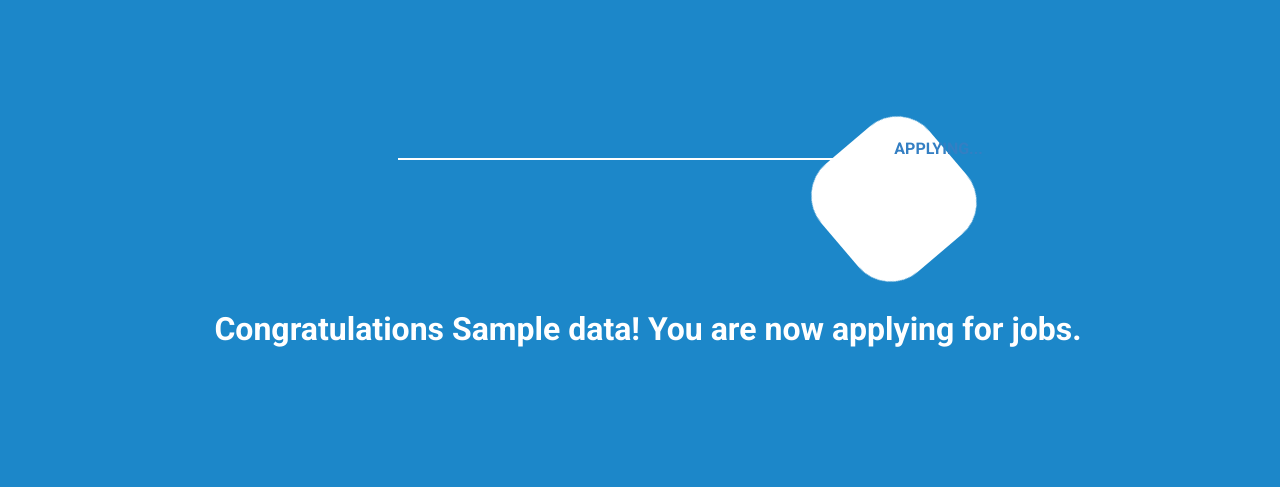
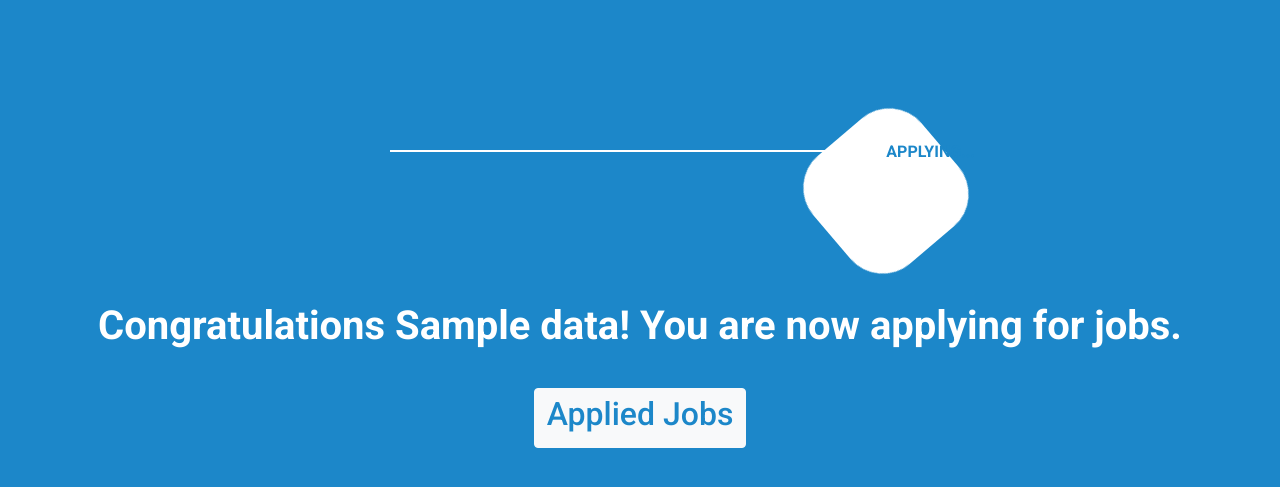
Before and after one commit to hrishibatta/apply.io, a Flask app: template templates/Loading/loading.html in a window 1280 px wide. Shown: the top 487 px of the page. Run offline with Flask 2, Linux system fonts and the light colour scheme; the template is opened without the code that fills it: most values are stand-ins (such as "Sample title", 1, 10 or a date in 2020); some libraries are stand-ins or nearby versions.

Commit message:
worked on adding loading functionality

```diff
--- a/templates/Loading/loading.html
+++ b/templates/Loading/loading.html
@@ -4,6 +4,9 @@
 <head>
     <link href="https://fonts.googleapis.com/css?family=Roboto:300,400,500,700" rel="stylesheet">
     <link rel="stylesheet" href="https://use.fontawesome.com/releases/v5.4.1/css/all.css" integrity="sha384-5sAR7xN1Nv6T6+dT2mhtzEpVJvfS3NScPQTrOxhwjIuvcA67KV2R5Jz6kr4abQsz" crossorigin="anonymous">
+    <link rel="stylesheet" href="https://stackpath.bootstrapcdn.com/bootstrap/4.5.2/css/bootstrap.min.css" integrity="sha384-JcKb8q3iqJ61gNV9KGb8thSsNjpSL0n8PARn9HuZOnIxN0hoP+VmmDGMN5t9UJ0Z" crossorigin="anonymous">
+    <script src="https://stackpath.bootstrapcdn.com/bootstrap/4.5.2/js/bootstrap.min.js" integrity="sha384-B4gt1jrGC7Jh4AgTPSdUtOBvfO8shuf57BaghqFfPlYxofvL8/KUEfYiJOMMV+rV" crossorigin="anonymous"></script>
+    <script src="https://stackpath.bootstrapcdn.com/bootstrap/4.5.2/js/bootstrap.bundle.min.js" integrity="sha384-LtrjvnR4Twt/qOuYxE721u19sVFLVSA4hf/rRt6PrZTmiPltdZcI7q7PXQBYTKyf" crossorigin="anonymous"></script>
     <style>
         html,
         body {
@@ -40,9 +43,10 @@
             top: -35px;
             right: -85px;
             text-transform: uppercase;
-            color: #347fc3;
+            color: #1c87c9;
             font-family: Roboto, sans-serif;
             font-weight: bold;
+            margin-top: 25px;
         }
 
         @-webkit-keyframes move {
@@ -72,7 +76,40 @@
             font-family: Roboto, sans-serif;
             font-weight: bold;
         }
+
+        h2 {
+            text-align: center;
+            color: #1c87c9;
+            font-family: Roboto, sans-serif;
+        }
     </style>
+    <script>
+        // Get the modal
+        var modal = document.getElementById("myModal");
+
+        // Get the button that opens the modal
+        var btn = document.getElementById("appliedBtn");
+
+        // Get the <span> element that closes the modal
+        var span = document.getElementsByClassName("close")[0];
+
+        // When the user clicks on the button, open the modal
+        btn.onclick = function() {
+          modal.style.display = "block";
+        }
+
+        // When the user clicks on <span> (x), close the modal
+        span.onclick = function() {
+          modal.style.display = "none";
+        }
+
+        // When the user clicks anywhere outside of the modal, close it
+        window.onclick = function(event) {
+          if (event.target == modal) {
+            modal.style.display = "none";
+          }
+        }
+    </script>
 </head>
 
 <body>
@@ -82,6 +119,9 @@
         <p>Applying...</p>
     </div>
     <h1>Congratulations {{data.name}}! You are now applying for jobs.</h1>
+    <div class="text-center">
+        <button class="btn btn-light" id="appliedBtn" style="margin: 30px;"><h2>Applied Jobs</h2></button>
+    </div>
 </body>
 
 </html>
```
